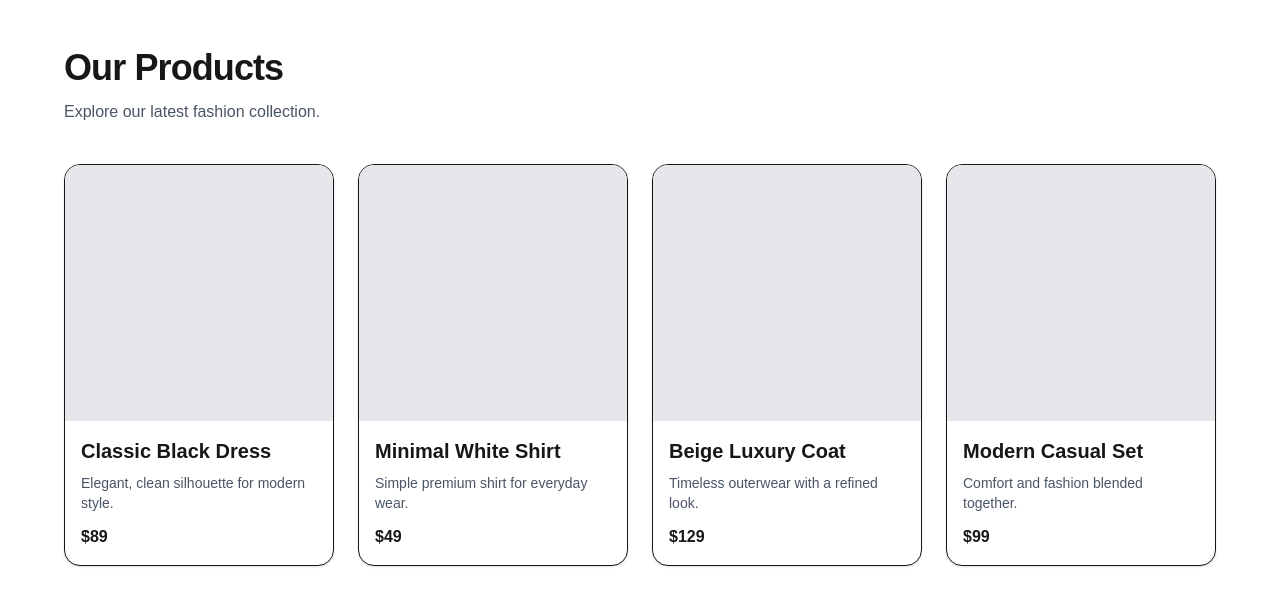
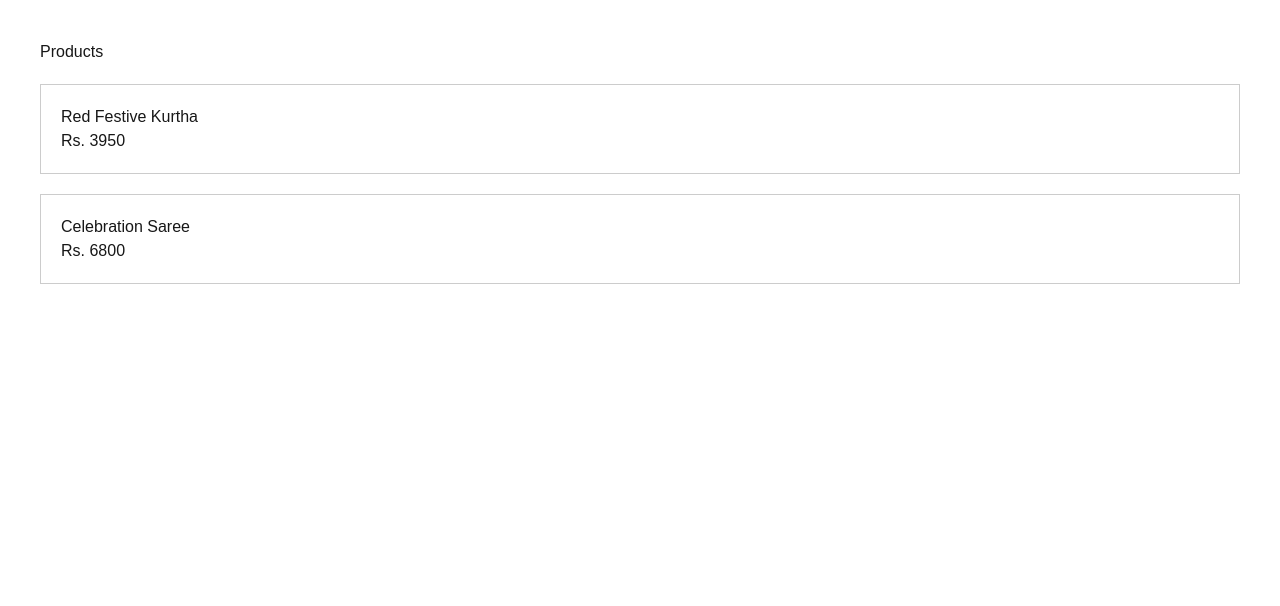
Before and after one commit to alpd-lgtm/osmic-fashion, a Next.js app: page /products in a window 1280 px wide. Shown: the top 606 px of the page. Built offline with nearby package versions, Linux system fonts and the light colour scheme.

Commit message:
Improved products page design

```diff
--- /dev/null
+++ b/app/products/[slug]/page.tsx
@@ -0,0 +1,167 @@
+import Link from "next/link";
+
+export default function ProductsPage() {
+  const categories = [
+    {
+      title: "Kurthas",
+      desc: "Classic daily and festive wear",
+    },
+    {
+      title: "Sarees",
+      desc: "Elegant boutique styles for special occasions",
+    },
+    {
+      title: "Boutique Tops",
+      desc: "Modern ethnic and casual statement pieces",
+    },
+  ];
+
+  const groupedProducts = [
+    {
+      category: "Kurthas",
+      products: [
+        {
+          slug: "red-festive-kurtha",
+          title: "Red Festive Kurtha",
+          price: "Rs. 3950",
+          desc: "Elegant festive styling with boutique detail.",
+          img: "https://images.unsplash.com/photo-1603251579431-8041402bdeda?auto=format&fit=crop&w=1200&q=80",
+        },
+        {
+          slug: "wedding-kurtha-set",
+          title: "Wedding Kurtha Set",
+          price: "Rs. 4750",
+          desc: "Perfect for celebrations and family events.",
+          img: "https://images.unsplash.com/photo-1610189020382-668f0a7e0c1f?auto=format&fit=crop&w=1200&q=80",
+        },
+      ],
+    },
+    {
+      category: "Sarees",
+      products: [
+        {
+          slug: "celebration-saree",
+          title: "Celebration Saree",
+          price: "Rs. 6800",
+          desc: "Graceful saree look for parties and festive moments.",
+          img: "https://images.unsplash.com/photo-1614252235316-8c857d38b5f4?auto=format&fit=crop&w=1200&q=80",
+        },
+        {
+          slug: "elegant-party-saree",
+          title: "Elegant Party Saree",
+          price: "Rs. 7250",
+          desc: "Premium drape and polished occasion styling.",
+          img: "https://images.unsplash.com/photo-1594736797933-d0d9e77a7d17?auto=format&fit=crop&w=1200&q=80",
+        },
+      ],
+    },
+    {
+      category: "Boutique Tops",
+      products: [
+        {
+          slug: "printed-ethnic-top",
+          title: "Printed Ethnic Top",
+          price: "Rs. 1850",
+          desc: "Simple and stylish for everyday boutique wear.",
+          img: "https://images.unsplash.com/photo-1515886657613-9f3515b0c78f?auto=format&fit=crop&w=1200&q=80",
+        },
+        {
+          slug: "boutique-daily-blouse",
+          title: "Boutique Daily Blouse",
+          price: "Rs. 1650",
+          desc: "Comfortable and elegant daily styling option.",
+          img: "https://images.unsplash.com/photo-1521572267360-ee0c2909d518?auto=format&fit=crop&w=1200&q=80",
+        },
+      ],
+    },
+  ];
+
+  return (
+    <main className="min-h-screen bg-[linear-gradient(180deg,#fffdfb_0%,#fff8f2_100%)] text-slate-800">
+      <section className="mx-auto max-w-7xl px-4 py-8 md:py-10">
+        <div className="rounded-[28px] border border-slate-200 bg-white p-6 shadow-sm md:p-8">
+          <div className="text-[11px] font-semibold uppercase tracking-[0.22em] text-red-700">
+            Boutique Collection
+          </div>
+          <h1 className="mt-2 text-3xl font-semibold md:text-5xl">
+            Our Products
+          </h1>
+          <p className="mt-4 max-w-2xl text-sm leading-7 text-stone-600 md:text-base">
+            Browse by category and open any item to view full product details,
+            price, and order information.
+          </p>
+        </div>
+      </section>
+
+      <section className="mx-auto max-w-7xl px-4 pb-4">
+        <div className="grid gap-4 md:grid-cols-3">
+          {categories.map((item) => (
+            <div
+              key={item.title}
+              className="rounded-[24px] border border-slate-200 bg-white p-5 shadow-sm"
+            >
+              <h2 className="text-xl font-semibold text-slate-800">
+                {item.title}
+              </h2>
+              <p className="mt-2 text-sm leading-6 text-stone-500">
+                {item.desc}
+              </p>
+            </div>
+          ))}
+        </div>
+      </section>
+
+      <section className="mx-auto max-w-7xl px-4 pb-12 md:pb-16">
+        {groupedProducts.map((group) => (
+          <div key={group.category} className="mt-10">
+            <div className="mb-5">
+              <div className="text-[11px] font-semibold uppercase tracking-[0.22em] text-red-700">
+                Category
+              </div>
+              <h2 className="mt-1 text-2xl font-semibold md:text-3xl">
+                {group.category}
+              </h2>
+            </div>
+
+            <div className="grid gap-5 md:grid-cols-2 xl:grid-cols-3">
+              {group.products.map((item) => (
+                <Link
+                  key={item.slug}
+                  href={`/products/${item.slug}`}
+                  className="group overflow-hidden rounded-[28px] border border-slate-200 bg-white shadow-sm transition duration-300 hover:-translate-y-1 hover:shadow-[0_18px_45px_rgba(15,23,42,0.10)]"
+                >
+                  <div className="overflow-hidden">
+                    <img
+                      src={item.img}
+                      alt={item.title}
+                      className="h-80 w-full object-cover transition duration-500 group-hover:scale-[1.04]"
+                    />
+                  </div>
+
+                  <div className="p-5">
+                    <div className="flex items-start justify-between gap-3">
+                      <h3 className="text-lg font-semibold leading-tight text-slate-800">
+                        {item.title}
+                      </h3>
+                      <div className="whitespace-nowrap text-sm font-semibold text-blue-900">
+                        {item.price}
+                      </div>
+                    </div>
+
+                    <p className="mt-3 text-sm leading-6 text-stone-500">
+                      {item.desc}
+                    </p>
+
+                    <div className="mt-5 inline-flex rounded-full border border-slate-200 px-4 py-2 text-sm font-medium text-slate-700 transition group-hover:border-red-200 group-hover:text-red-700">
+                      View Details
+                    </div>
+                  </div>
+                </Link>
+              ))}
+            </div>
+          </div>
+        ))}
+      </section>
+    </main>
+  );
+}
--- a/app/products/page.tsx
+++ b/app/products/page.tsx
@@ -1,58 +1,38 @@
+import Link from "next/link";
+
 export default function ProductsPage() {
+  const products = [
+    {
+      slug: "red-festive-kurtha",
+      title: "Red Festive Kurtha",
+      price: "Rs. 3950",
+    },
+    {
+      slug: "celebration-saree",
+      title: "Celebration Saree",
+      price: "Rs. 6800",
+    },
+  ];
+
   return (
-    <main className="min-h-screen px-6 py-12">
-      <div className="mx-auto max-w-6xl">
-        <h1 className="text-4xl font-bold tracking-tight">Our Products</h1>
-        <p className="mt-3 text-gray-600">
-          Explore our latest fashion collection.
-        </p>
+    <div style={{ padding: "40px" }}>
+      <h1>Products</h1>
 
-        <div className="mt-10 grid gap-6 sm:grid-cols-2 lg:grid-cols-4">
-          <div className="overflow-hidden rounded-2xl border bg-white shadow-sm">
-            <div className="h-64 bg-gray-200" />
-            <div className="p-4">
-              <h2 className="text-xl font-semibold">Classic Black Dress</h2>
-              <p className="mt-2 text-sm text-gray-600">
-                Elegant, clean silhouette for modern style.
-              </p>
-              <p className="mt-3 font-bold">$89</p>
-            </div>
-          </div>
-
-          <div className="overflow-hidden rounded-2xl border bg-white shadow-sm">
-            <div className="h-64 bg-gray-200" />
-            <div className="p-4">
-              <h2 className="text-xl font-semibold">Minimal White Shirt</h2>
-              <p className="mt-2 text-sm text-gray-600">
-                Simple premium shirt for everyday wear.
-              </p>
-              <p className="mt-3 font-bold">$49</p>
-            </div>
-          </div>
-
-          <div className="overflow-hidden rounded-2xl border bg-white shadow-sm">
-            <div className="h-64 bg-gray-200" />
-            <div className="p-4">
-              <h2 className="text-xl font-semibold">Beige Luxury Coat</h2>
-              <p className="mt-2 text-sm text-gray-600">
-                Timeless outerwear with a refined look.
-              </p>
-              <p className="mt-3 font-bold">$129</p>
-            </div>
-          </div>
-
-          <div className="overflow-hidden rounded-2xl border bg-white shadow-sm">
-            <div className="h-64 bg-gray-200" />
-            <div className="p-4">
-              <h2 className="text-xl font-semibold">Modern Casual Set</h2>
-              <p className="mt-2 text-sm text-gray-600">
-                Comfort and fashion blended together.
-              </p>
-              <p className="mt-3 font-bold">$99</p>
-            </div>
-          </div>
-        </div>
-      </div>
-    </main>
+      {products.map((item) => (
+        <Link
+          key={item.slug}
+          href={`/products/${item.slug}`}
+          style={{
+            display: "block",
+            marginTop: "20px",
+            padding: "20px",
+            border: "1px solid #ccc",
+          }}
+        >
+          <h2>{item.title}</h2>
+          <p>{item.price}</p>
+        </Link>
+      ))}
+    </div>
   );
 }
```
